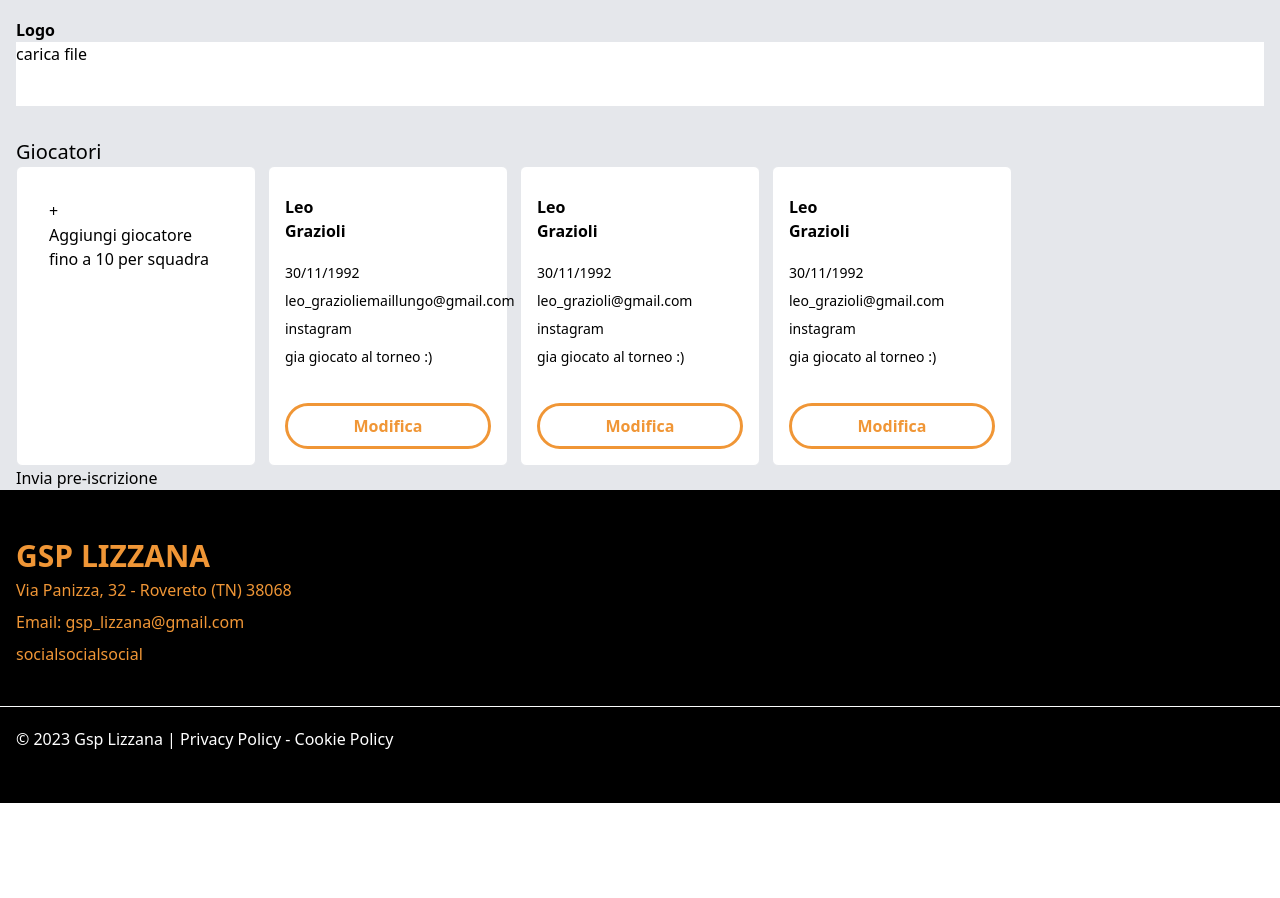
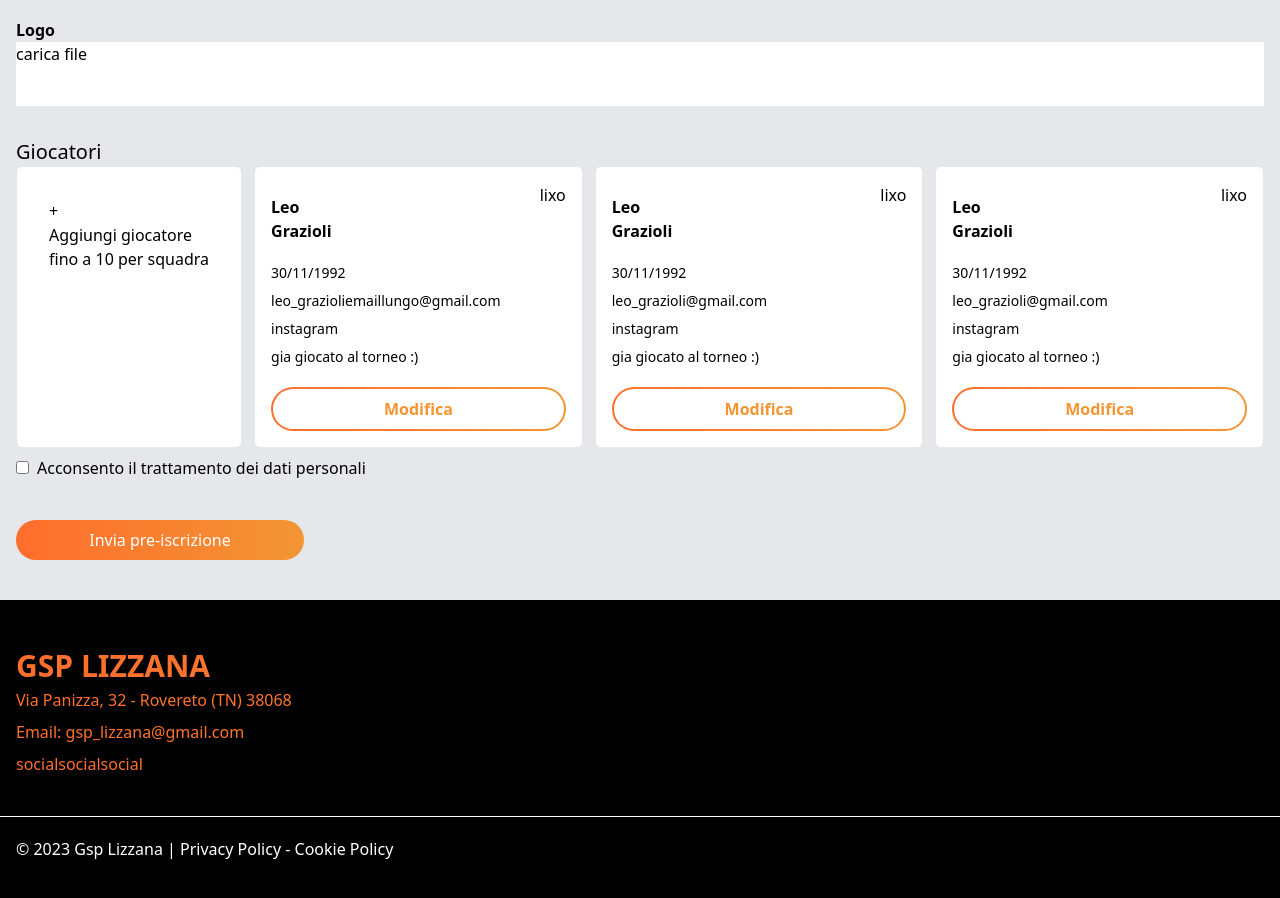
Before and after one commit to graziolieduardo/gsplizzana-frontend, a Next.js app: page /iscrizioni in a window 1280 px wide. Shown: the part 520-1418 px from the top of the page. Before the commit the page ends 1323 px from the top, so only its background shows below. Built offline with nearby package versions, Linux system fonts and the light colour scheme.

Commit message:
add linear gradient to button and text

```diff
--- a/src/pages/index.tsx
+++ b/src/pages/index.tsx
@@ -16,7 +16,7 @@ export default function Home() {
                 <section id='jumbotron' className='bg-gray-300'>
                     <div className="container mx-auto">
                         <div className='px-4 pt-80 pb-6 sm:pb-12'>
-                            <h2 className='text-4xl text-primary font-bold'>23 edizione</h2>
+                            <h2 className='text-4xl text-transparent bg-clip-text bg-gradient-to-r from-primary-dark to-primary font-bold'>23 edizione</h2>
                             <h5 className='text-2xl text-white font-bold mt-3'>Calcio Splash Lizzana</h5>
                             <h5 className='text-2xl text-white font-bold'>Dal 10 al 13 agosto 2023</h5>
                         </div>
@@ -34,9 +34,7 @@ export default function Home() {
 
                             <p className='mt-4'>Sai la differenza tra i mondiali classici e queilli sul sapone? quelli sul sapone non cambiano logo da 4 anni.</p>
 
-                            <div className='w-72'>
-                                <button className='block rounded-full bg-primary w-5/6 py-2 mt-8 text-white inline-block'>iscriviti</button>
-                            </div>
+                            <button className='block rounded-full bg-gradient-to-r from-primary-dark to-primary w-full sm:w-72 py-2 mt-8 text-white'>iscriviti</button>
 
                         </div>
                     </div>
--- a/src/pages/iscrizioni/index.tsx
+++ b/src/pages/iscrizioni/index.tsx
@@ -33,10 +33,10 @@ const index = () => {
     return (
         <>
             <div className="px-4 pt-12 pb-8">
-                <h2 className="text-4xl font-bold">Modulo di iscrizione torneo di <span className="text-primary">Calcio Splash</span></h2>
+                <h2 className="text-4xl font-bold">Modulo di iscrizione torneo di <span className="text-transparent bg-clip-text bg-gradient-to-r from-primary-dark to-primary">Calcio Splash</span></h2>
                 <p className="mt-4">Compila il form per iscrivere la tua squadra al torneo della 23 edizione.</p>
             </div>
-            <div className="px-4 pt-10 bg-gray-200">
+            <div className="px-4 py-10 bg-gray-200">
                 <h2 className='text-2xl font-bold'>Dettagli squadra</h2>
                 <form onSubmit={handleSubmit}>
                     {/* CATEGORIES */}
@@ -81,14 +81,14 @@ const index = () => {
                         </div>
                     </div>
 
-                    <div className="mt-8">
+                    <div className="mt-8 overflow-x-scroll  ">
                         <h3 className="text-xl">Giocatori</h3>
 
                         {/* container */}
                         {/* scrollable container */}
-                        <div className="flex">
+                        <div className="flex flex-nowrap">
                             {/* add player card */}
-                            <div className="flex-1 border rounded-md bg-white p-8 max-w-[theme('spacing[60]')]">
+                            <div className="minwd1 border rounded-md bg-white p-8 ">
                                 <div>+</div>
                                 <div>Aggiungi giocatore</div>
                                 <div>fino a 10 per squadra</div>
@@ -96,7 +96,10 @@ const index = () => {
                             {/* players cards */}
                             {
                                 GIOCATORI.map((player) => (
-                                    <div key={player.name} className="flex-1 ms-3 border rounded-md bg-white p-4 max-w-[theme('spacing[60]')]">
+                                    <div key={player.name} className="flex-1 ms-3 border rounded-md bg-white p-4 grow w-60 relative">
+                                        {/* cestino in position absolute (manca l'immagine testa di hamburger) */}
+                                        <div className="absolute right-4">lixo</div>
+
                                         {/* da aggiungere gli altri dati */}
                                         <div className="mt-3 font-semibold">{player.name}</div>
                                         <div className="font-semibold">{player.lastname}</div>
@@ -108,7 +111,12 @@ const index = () => {
                                         </div>
 
                                         {/* button */}
-                                        <div className='text-center font-semibold border-[3px] border-primary rounded-full text-primary w-full py-2 mt-8 inline-block'> Modifica</div>
+
+                                        <div className="flex justify-center align-center w-full rounded-full bg-gradient-to-r from-primary-dark to-primary p-0.5 mt-4">
+                                            <div className="h-full w-full bg-white rounded-full text-center text-primary font-semibold py-2">
+                                                Modifica
+                                            </div>
+                                        </div>
 
                                     </div>
                                 ))
@@ -116,11 +124,15 @@ const index = () => {
                         </div>
                     </div>
 
-                    <div>
+                    <div className="mt-2">
                         {/* checkbox acconsento dati */}
+                        <input type="checkbox" name="" id="personal-data" />
+                        <label className="ms-2" htmlFor="personal-data">Acconsento il trattamento dei dati personali</label>
                     </div>
 
-                    <button>Invia pre-iscrizione</button>
+                    <div className="mt-10">
+                        <button className="block rounded-full bg-gradient-to-r from-primary-dark to-primary w-full sm:w-72 py-2 mt-8 text-white" >Invia pre-iscrizione</button>
+                    </div>
                 </form>
             </div>
         </>
--- a/src/partials/Footer.tsx
+++ b/src/partials/Footer.tsx
@@ -7,7 +7,7 @@ export const Footer = () => {
                     <div className="py-3 sm:py-8 leading-8">
 
                         {/* top */}
-                        <div className="container mx-auto text-primary p-4 mb-5">
+                        <div className="container mx-auto text-transparent bg-clip-text bg-gradient-to-r from-primary-dark to-primary p-4 mb-5">
                             <h2 className="text-3xl font-bold ">GSP LIZZANA</h2>
                             <p>Via Panizza, 32 - Rovereto (TN) 38068</p>
                             <p>Email: gsp_lizzana@gmail.com</p>
--- a/src/styles/globals.css
+++ b/src/styles/globals.css
@@ -7,3 +7,11 @@
     padding: 0;
     box-sizing: border-box;
 }
+
+.minwd {
+    min-width: 280px;
+}
+
+.minwd1 {
+    min-width: 220px;
+}
--- a/tailwind.config.js
+++ b/tailwind.config.js
@@ -4,8 +4,8 @@ module.exports = {
     theme: {
         extend: {
             colors: {
-                'primary': '#f09636',
-                'primary-dark': '#f09636',
+                'primary': '#f39533',
+                'primary-dark': '#fe6d2c',
                 'secondary': '#00b7ca',
             },
         },
```
